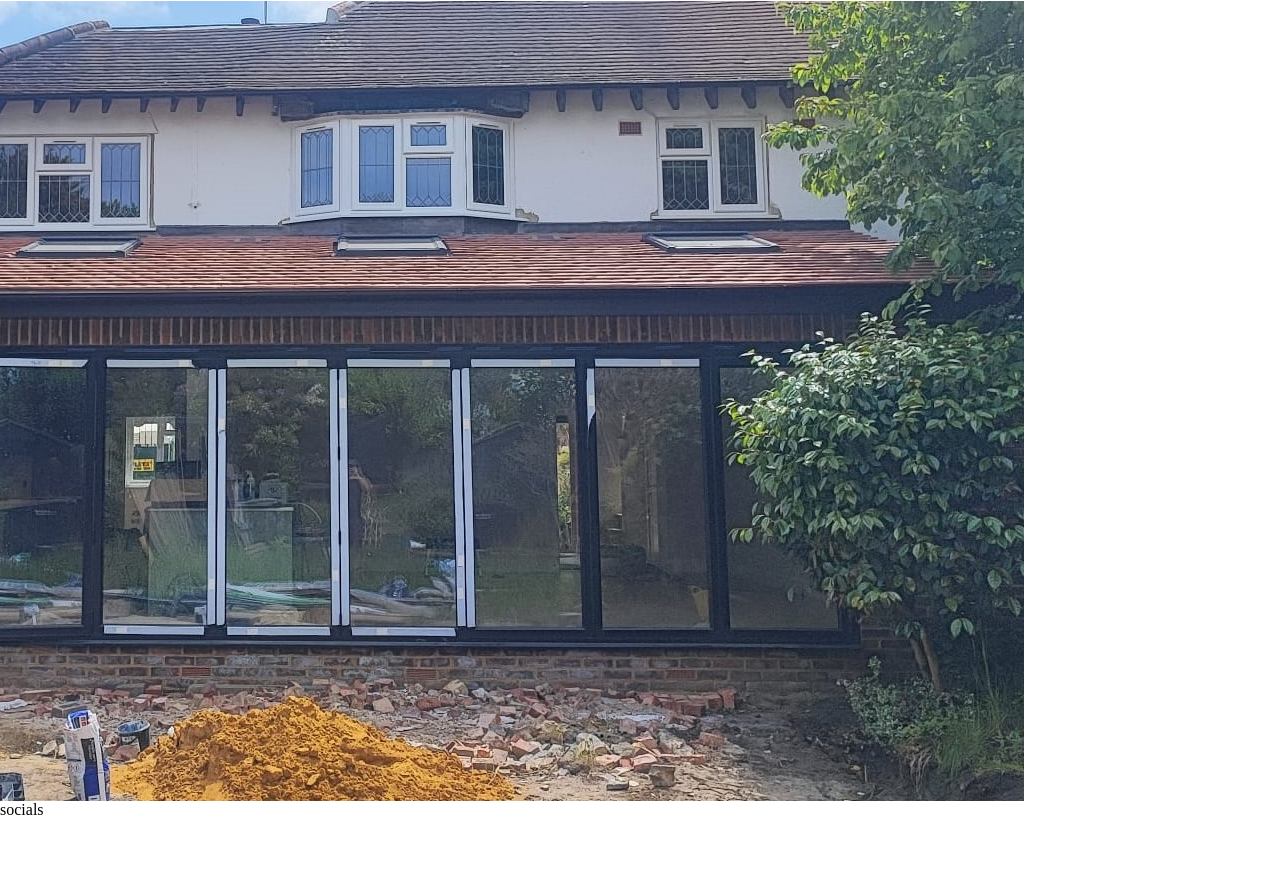
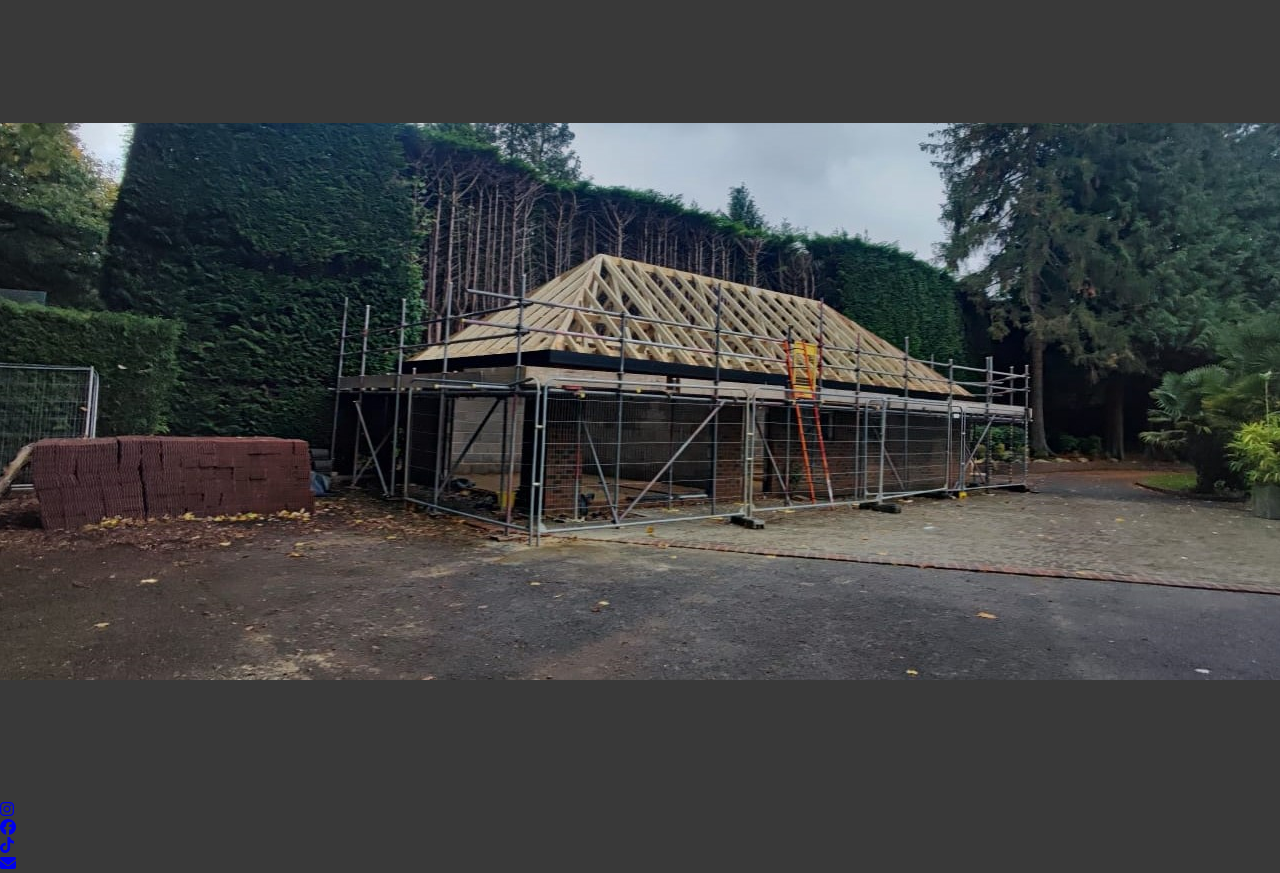
Before and after one commit to antonychalks/DJohnsCarpentry, a plain HTML site: page index.html in a window 1280 px wide. Shown: the part 827-1700 px from the top of the page. Before the commit the page ends 1646 px from the top, so only its background shows below. Drawn offline with Linux system fonts and the light colour scheme.

Commit message:
Added the socials into the footer.

```diff
--- a/assets/css/style.css
+++ b/assets/css/style.css
@@ -2,6 +2,7 @@
     border: none;
     margin: 0;
     padding: 0;
+    background-color: #393939;
 }
 
 /* Header */
@@ -57,7 +58,7 @@
 #welcome-img {
     height: 100%;
     width: 100%;
-    background: url(../media/roof.jpg) no-repeat center center;
+    background: url(../media/roof2.jpg) no-repeat center center;
 }
 
 /* Intro */
@@ -110,6 +111,6 @@
 
 #extension-img {
     height: 100%;
-    width: 80%;
-    background: url(../media/extension.jpg) no-repeat center center fixed;
+    width: 100%;
+    background: url(../media/roof.jpg) no-repeat center center fixed;
 }
--- a/index.html
+++ b/index.html
@@ -59,7 +59,18 @@
         <div id="extension-img"></div>
     </section>
     <footer>
-        socials
+        <div id="socials">
+            <ul>
+                <li><a href="https://www.instagram.com/sa_bespoke_carpentry/"><i class="fa-brands fa-instagram"></i></a>
+                </li>
+                <li><a href="https://www.facebook.com/"><i class="fa-brands fa-facebook"></i></a></li>
+                <li><a href="https://www.tiktok.com/"><i class="fa-brands fa-tiktok"></i></a></li>
+                <li><a href="mailto:snaproducts@hotmail.com"><i class="fa-solid fa-envelope"></i></a></li>
+                <!---I found mailto and how to use it on https://www.tutorialspoint.com/html/html_email_links.htm-->
+            </ul>
+        </div>
+        <div id="certs"></div>
+        <div id="contact"></div>
     </footer>
     <script src="https://kit.fontawesome.com/af2386e8fe.js" crossorigin="anonymous"></script>
 </body>
```
Also changed, not shown: assets/media/roof2.jpg (added).
